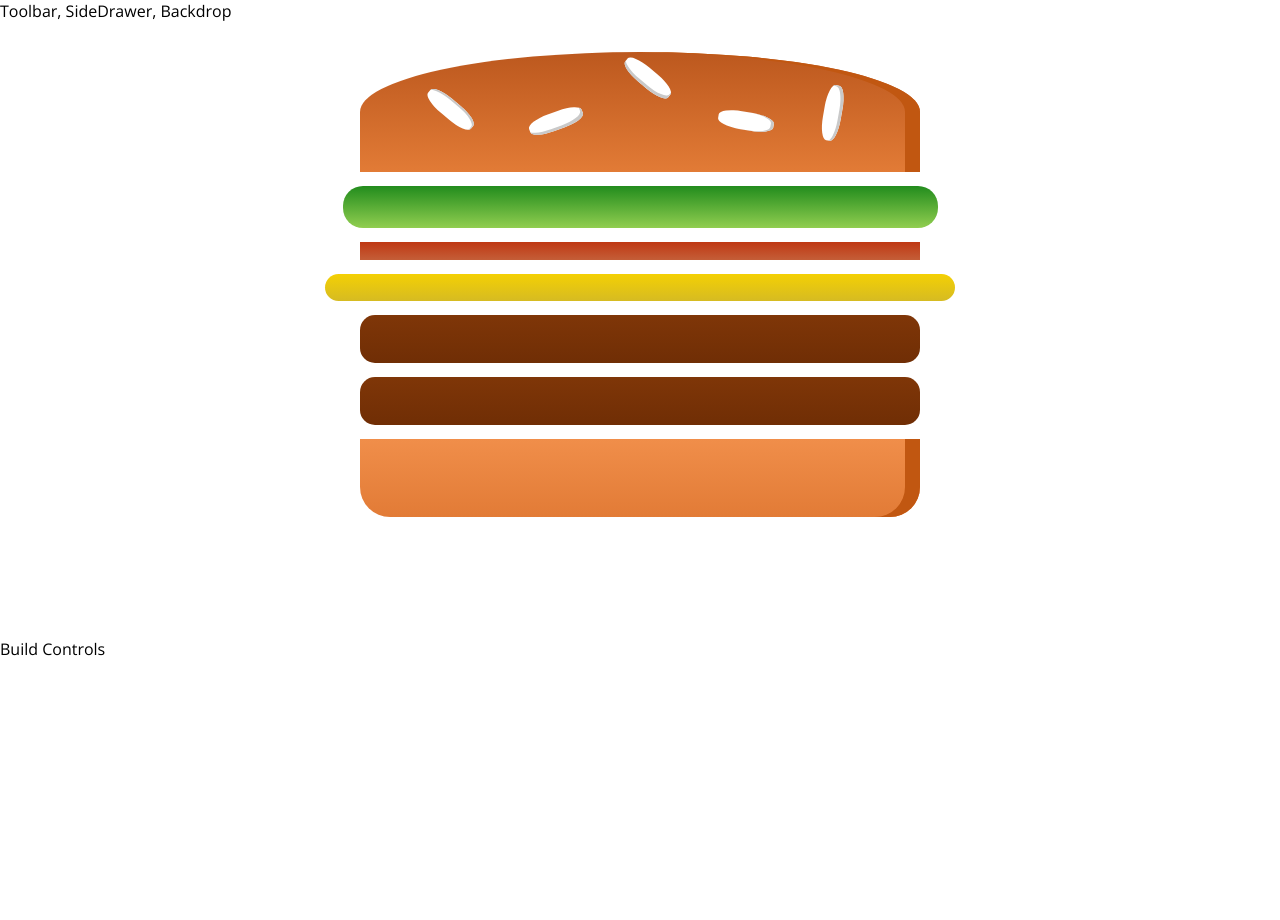
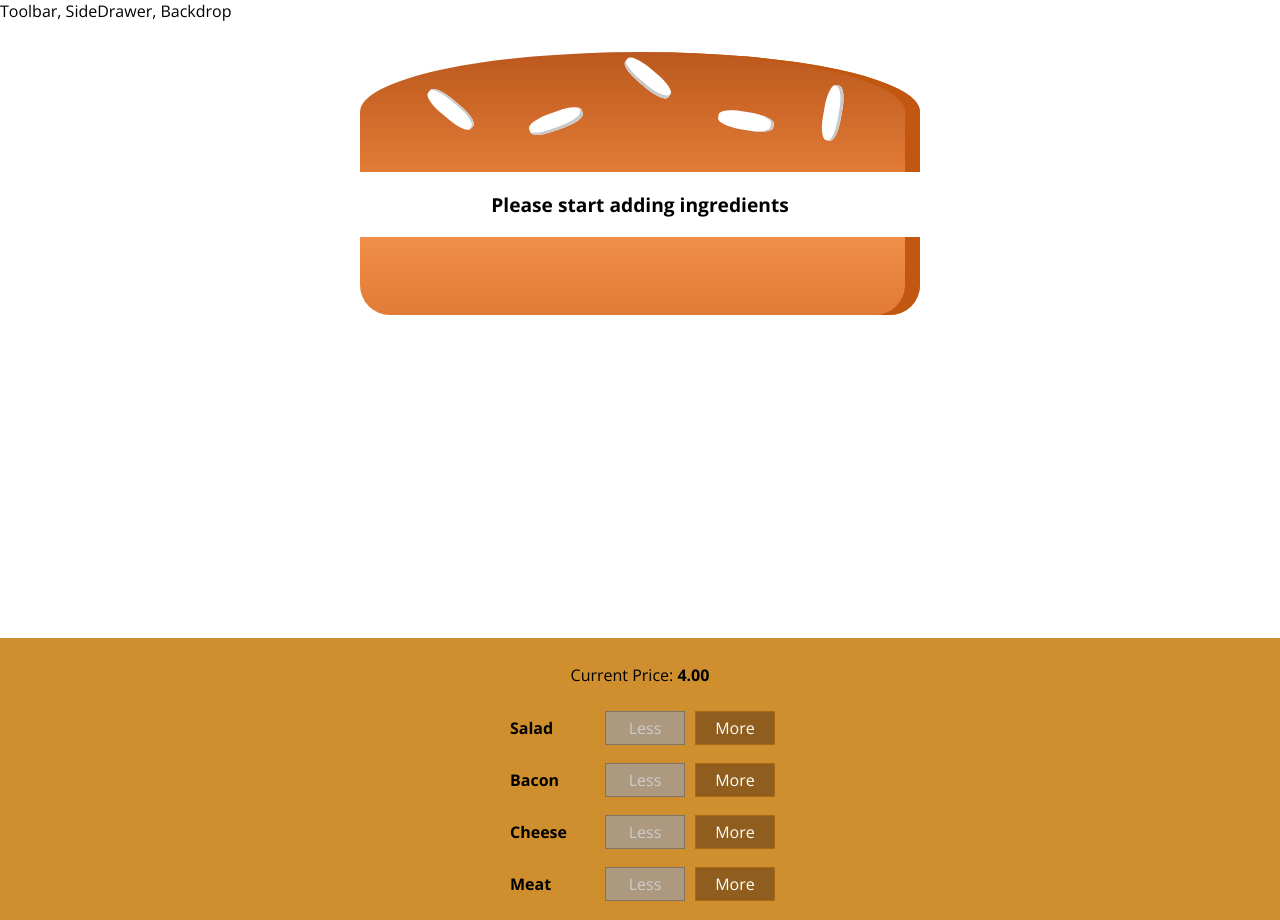
Before and after one commit to dxnter/burger-builder, a React app: page / in a window 1280 px wide. Before the commit the page ends 800 px from the top, so only its background shows below. Built offline with nearby package versions, Linux system fonts and the light colour scheme.

Commit message:
Dynamically generating BurgerIngredients with buttons and updating the total price relative to the single ingredient price

```diff
--- /dev/null
+++ b/src/components/Burger/BuildControls/BuildControl/BuildControl.css
@@ -0,0 +1,56 @@
+.BuildControl {
+    display: flex;
+    justify-content: space-between;
+    align-items: center;
+    margin: 5px 0;
+}
+
+.BuildControl button {
+    display: block;
+    font: inherit;
+    padding: 5px;
+    margin: 0 5px;
+    width: 80px;
+    border: 1px solid #AA6817;
+    cursor: pointer;
+    outline: none;
+}
+
+.BuildControl button:disabled {
+    background-color: #AC9980;
+    border: 1px solid #7E7365;
+    color: #ccc;
+    cursor: default;
+}
+
+.BuildControl button:hover:disabled {
+    background-color: #AC9980;
+    color: #ccc;
+    cursor: not-allowed;
+}
+
+.Label {
+    padding: 10px;
+    font-weight: bold;
+    width: 80px;
+}
+
+.BuildControl .Less {
+    background-color: #D39952;
+    color: white;
+}
+
+.BuildControl .More {
+    background-color: #8F5E1E;
+    color: white;
+}
+
+.BuildControl .Less:hover, .BuildControl .Less:active {
+    background-color: #DAA972;
+    color: white;
+}
+
+.BuildControl .More:hover,.BuildControl .More:active {
+    background-color: #99703F;
+    color: white;
+}
--- /dev/null
+++ b/src/components/Burger/BuildControls/BuildControl/BuildControl.js
@@ -0,0 +1,13 @@
+import React from 'react';
+
+import classes from './BuildControl.css';
+
+const buildControl = (props) => (
+  <div className={classes.BuildControl}>
+    <div className={classes.Label}>{props.label}</div>
+    <button className={classes.Less} onClick={props.removed} disabled={props.disabled}>Less</button>
+    <button className={classes.More} onClick={props.added}>More</button>
+  </div>
+);
+
+export default buildControl;
--- /dev/null
+++ b/src/components/Burger/BuildControls/BuildControls.css
@@ -0,0 +1,10 @@
+.BuildControls {
+  width: 100%;
+  background-color: #CF8F2E;
+  display: flex;
+  flex-flow: column;
+  align-items: center;
+  box-shadow: 0 2px 1px #ccc;
+  margin: auto;
+  padding: 10px 0;
+}
--- /dev/null
+++ b/src/components/Burger/BuildControls/BuildControls.js
@@ -0,0 +1,27 @@
+import React from 'react';
+
+import classes from './BuildControls.css';
+import BuildControl from './BuildControl/BuildControl';
+
+const controls = [
+  { label: 'Salad', type: 'salad' },
+  { label: 'Bacon', type: 'bacon' },
+  { label: 'Cheese', type: 'cheese' },
+  { label: 'Meat', type: 'meat' },
+];
+
+const buildControls = (props) => (
+  <div className={classes.BuildControls}>
+    <p>Current Price: <b>{props.price.toFixed(2)}</b></p>
+    {controls.map(ctrl => (
+      <BuildControl
+        key={ctrl.label}
+        label={ctrl.label}
+        added={() => props.ingredientAdded(ctrl.type)}
+        removed={() => props.ingredientRemoved(ctrl.type)}
+        disabled={props.disabled[ctrl.type]} />
+    ))}
+  </div>
+);
+
+export default buildControls;
--- a/src/components/Burger/Burger.js
+++ b/src/components/Burger/Burger.js
@@ -4,12 +4,19 @@ import classes from './Burger.css';
 import BurgerIngredient from './BurgerIngredient/BurgerIngredient';
 
 const burger = (props) => {
-  const transformIngredients = Object.keys(props.ingredients)
+  let transformIngredients = Object.keys(props.ingredients)
     .map(igKey => {
       return [...Array(props.ingredients[igKey])].map((_, i) => {
          return <BurgerIngredient key={igKey + i} type={igKey} />;
       });
-    });
+    })
+    .reduce((arr, el) => {
+      return arr.concat(el)
+    }, []);
+  if (transformIngredients.length === 0) {
+    transformIngredients = <p>Please start adding ingredients</p>
+  }
+
   return (
     <div className={classes.Burger}>
       <BurgerIngredient type="bread-top" />
--- a/src/containers/BurgerBuilder/BurgerBuilder.js
+++ b/src/containers/BurgerBuilder/BurgerBuilder.js
@@ -2,21 +2,69 @@ import React, { Component } from 'react';
 
 import Aux from '../../hoc/Aux';
 import Burger from '../../components/Burger/Burger';
+import BuildControls from '../../components/Burger/BuildControls/BuildControls';
+
+const INGREDIENT_PRICES = {
+  salad: 0.5,
+  cheese: 0.4,
+  meat: 1.3,
+  bacon: 0.7
+};
 
 class BurgerBuilder extends Component {
   state = {
     ingredients: {
-      salad: 1,
-      bacon: 1,
-      cheese: 1,
-      meat: 2
+      salad: 0,
+      bacon: 0,
+      cheese: 0,
+      meat: 0
+    },
+    totalPrice: 4
+  }
+
+  addIngredientHandler = (type) => {
+    const oldCount = this.state.ingredients[type];
+    const updatedCount = oldCount + 1;
+    const updatedIngredients = {
+      ...this.state.ingredients
+    };
+    updatedIngredients[type] = updatedCount;
+    const priceAddition = INGREDIENT_PRICES[type];
+    const oldPrice = this.state.totalPrice;
+    const newPrice = oldPrice + priceAddition;
+    this.setState({totalPrice: newPrice, ingredients: updatedIngredients});
+  }
+
+  removeIngredientHandler = (type) => {
+    const oldCount = this.state.ingredients[type];
+    if (oldCount <= 0) {
+      return;
     }
+    const updatedCount = oldCount - 1;
+    const updatedIngredients = {
+      ...this.state.ingredients
+    };
+    updatedIngredients[type] = updatedCount;
+    const priceDeduction = INGREDIENT_PRICES[type];
+    const oldPrice = this.state.totalPrice;
+    const newPrice = oldPrice - priceDeduction;
+    this.setState({ totalPrice: newPrice, ingredients: updatedIngredients });
   }
   render() {
+    const disabledInfo = {
+      ...this.state.ingredients
+    };
+    for (let key in disabledInfo) {
+      disabledInfo[key] = disabledInfo[key] <= 0
+    }
     return (
       <Aux>
         <Burger ingredients={this.state.ingredients}/>
-        <div>Build Controls</div>
+        <BuildControls
+          ingredientAdded={this.addIngredientHandler}
+          ingredientRemoved={this.removeIngredientHandler}
+          disabled={disabledInfo}
+          price={this.state.totalPrice}/>
       </Aux>
     );
   }
```
